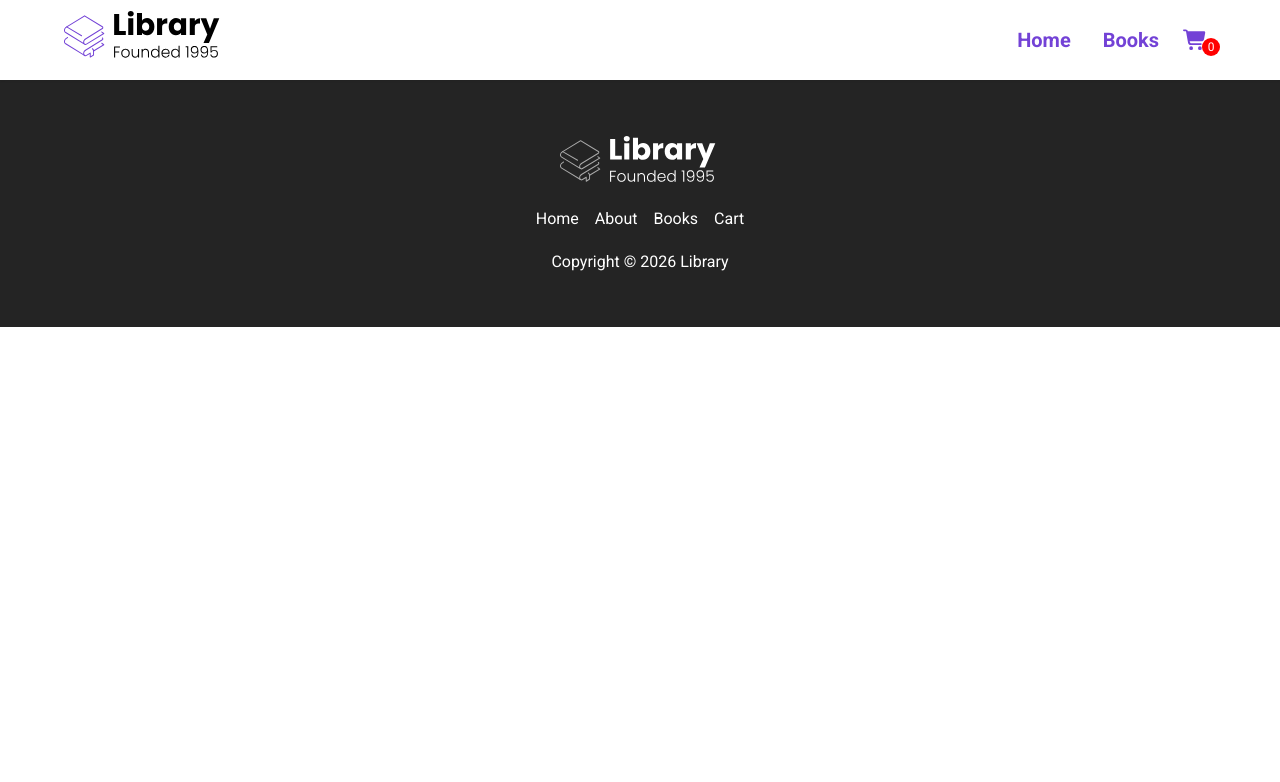
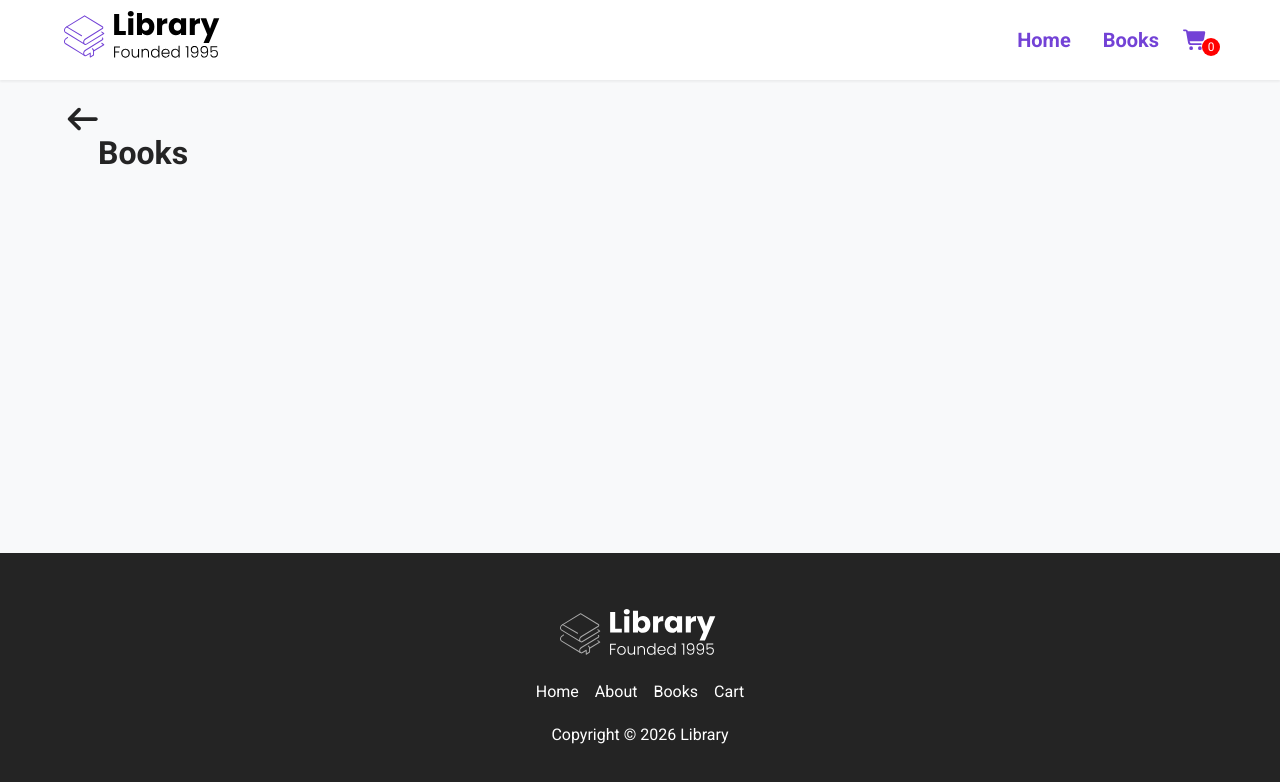
Before and after one commit to 23nrj1997-commits/react-library-tutorial, a React (Create React App) app: page /books/1 in a window 1280 px wide. Shown: the top 782 px of the page. Built offline with nearby package versions, Linux system fonts and the light colour scheme.

Commit message:
adding dynamic book routes

```diff
--- a/src/App.js
+++ b/src/App.js
@@ -1,5 +1,6 @@
 import './index.css';
 import Nav from './components/Nav';
+import BookInfo from './pages/BookInfo';
 import Home from './pages/Home';
 import Footer from './components/Footer';
 import { BrowserRouter as Router, Route, Routes } from 'react-router-dom';
@@ -14,6 +15,7 @@ function App() {
       <Routes>
         <Route path="/" element={<Home />} />
         <Route path="/books" element={<Books books={books} />} />
+        <Route path="/books/1" element={<BookInfo books={books} />} />
       </Routes>
       <Footer />
     </div>
--- a/src/components/Explore.jsx
+++ b/src/components/Explore.jsx
@@ -1,4 +1,5 @@
-import react from 'react';
+import React from 'react';
+import { Link } from 'react-router-dom';
 
 const Explore = () => {
   return (
@@ -8,11 +9,11 @@ const Explore = () => {
           <h2 className="section__title">
             Explore more <span className="purple">Books</span>
           </h2>
-          <a href="/books">
+          <Link to="/books">
             <button className="btn">
               Explore books
             </button>
-          </a>
+          </Link>
         </div>
       </div>
     </section>
--- a/src/components/Footer.jsx
+++ b/src/components/Footer.jsx
@@ -1,4 +1,5 @@
-import react from 'react';
+import React from 'react';
+import { Link } from 'react-router-dom';
 import Logo from '../assets/Library.svg';
 
 const Footer = () => {
@@ -6,24 +7,24 @@ const Footer = () => {
     <footer>
       <div className="container">
         <div className="row row__column">
-          <a href="/">
+          <Link to="/">
             <figure className="footer__logo">
               <img src={Logo} className="footer__logo-img" alt="logo" />
             </figure>
-          </a>
+          </Link>
           <div className="footer__list">
-            <a href="/" className="footer__link">
+            <Link to="/" className="footer__link">
               Home
-            </a>
+            </Link>
             <span className="footer__link no-cursor">
               About
             </span>
-            <a href="/books" className="footer__link">
+            <Link to="/books" className="footer__link">
               Books
-            </a>
-            <a href="/cart" className="footer__link">
+            </Link>
+            <Link to="/cart" className="footer__link">
               Cart
-            </a>
+            </Link>
           </div>
           <div className="footer__copyright">
             Copyright &copy; 2026 Library
--- a/src/components/Landing.jsx
+++ b/src/components/Landing.jsx
@@ -1,5 +1,6 @@
 import React from 'react';
 import undrawBooks from '../assets/Undraw_Books.svg';
+import { Link } from 'react-router-dom';
 
 const Landing = () => {
   return (
@@ -13,11 +14,11 @@ const Landing = () => {
             <h2>
               Find your dream book with <span className="purple">Library</span>
             </h2>
-            <a href="#features">
+            <Link to="#features">
               <button className="btn">
                 Browse Books
               </button>
-            </a>
+            </Link>
           </div>
           <figure className="header__image--wrapper">
             <img src={undrawBooks} alt="Library Hero" className="header__image" />
--- a/src/components/Nav.jsx
+++ b/src/components/Nav.jsx
@@ -1,7 +1,7 @@
 import React from 'react';
 import { FontAwesomeIcon } from '@fortawesome/react-fontawesome';
 import LibraryLogo from '../assets/Library.svg';
-
+import { Link } from 'react-router-dom';
 
 const Nav = () => {
   function openMenu() {
@@ -15,27 +15,27 @@ const Nav = () => {
   return (
     <nav>
       <div className="nav__container">
-        <a href="/">
+        <Link to="/">
           <img src={LibraryLogo} alt="Logo" className="nav__logo" />
-        </a>
+        </Link>
         <ul className="nav__links">
           <li className="nav__list">
-            <a href="/" className="nav__link">
+            <Link to="/" className="nav__link">
               Home
-            </a>
+            </Link>
           </li>
           <li className="nav__list">
-            <a href="/" className="nav__link">
+            <Link to="/books" className="nav__link">
               Books
-            </a>
+            </Link>
           </li>
           <button className="btn__menu" onClick={openMenu}>
             <FontAwesomeIcon icon="bars"/>
           </button>
           <li className="nav__icon">
-            <a href="/cart" className="nav__link">
+            <Link to="/cart" className="nav__link">
               <FontAwesomeIcon icon="shopping-cart" />
-            </a>
+            </Link>
             <span className="cart__length">0</span>
           </li>
         </ul>
@@ -45,19 +45,19 @@ const Nav = () => {
           </button>
           <ul className="menu__links">
             <li className="menu__list">
-              <a href="/" className="menu__link">
+              <Link to="/" className="menu__link">
                 Home
-              </a>
+              </Link>
             </li>
             <li className="menu__list">
-              <a href="/books" className="menu__link">
+              <Link to="/books" className="menu__link">
                 Books
-              </a>
+              </Link>
             </li>
             <li className="menu__list">
-              <a href="/cart" className="menu__link">
+              <Link to="/cart" className="menu__link">
                 Cart
-              </a>
+              </Link>
             </li>
           </ul>
         </div>
--- a/src/components/ui/Book.jsx
+++ b/src/components/ui/Book.jsx
@@ -1,18 +1,19 @@
 import React from "react";
 import { FontAwesomeIcon } from "@fortawesome/react-fontawesome";
+import { Link } from "react-router-dom";
 
 const Book = ({ book }) => {
   return (
     <div className="book">
-      <a href ="/">
+      <Link to="/books/1">
         <figure className="book__img--wrapper">
           <img src={book.url} alt={book.title} className="book__img" />
         </figure>
-      </a>
+      </Link>
       <div className="book__title">
-        <a href="/" claassName="book__title--link">
+        <Link to="/books/1" className="book__title--link">
           {book.title}
-        </a>
+        </Link>
       </div>
       <div className="book__ratings">
         {
--- a/src/index.css
+++ b/src/index.css
@@ -612,8 +612,11 @@ select {
 }
 
 .book__selected--title--top {
+  padding: 0 24px;
   margin-left: 10px;
   margin-bottom: 0;
+  display: flex;
+  align-items: center;
 }
 
 .book__summary {
--- a/src/index.js
+++ b/src/index.js
@@ -4,9 +4,9 @@ import './index.css';
 import App from './App';
 import reportWebVitals from './reportWebVitals';
 import { library } from '@fortawesome/fontawesome-svg-core';
-import { faBars, faShoppingCart, faTimes, faBolt, faBookOpen, faTags, faStar, faStarHalfAlt} from '@fortawesome/free-solid-svg-icons';
+import { faBars, faShoppingCart, faTimes, faBolt, faBookOpen, faTags, faStar, faStarHalfAlt, faArrowLeft } from '@fortawesome/free-solid-svg-icons';
 
-library.add(faBars, faShoppingCart, faTimes, faBolt, faBookOpen, faTags, faStar, faStarHalfAlt);
+library.add(faBars, faShoppingCart, faTimes, faBolt, faBookOpen, faTags, faStar, faStarHalfAlt, faArrowLeft);
 
 const root = ReactDOM.createRoot(document.getElementById('root'));
 root.render(
--- /dev/null
+++ b/src/pages/BookInfo.jsx
@@ -0,0 +1,28 @@
+import React from 'react';
+import { Link } from 'react-router-dom';
+import { FontAwesomeIcon } from '@fortawesome/react-fontawesome';
+
+const BookInfo = ({ books }) => {
+  return (
+    <div id="books__body">
+      <main id="books__main">
+        <div className="books__container">
+          <div className="row">
+            <div className="books__selected--top">
+              <Link to="/books" className="book__link">
+                <FontAwesomeIcon icon="arrow-left" />
+              </Link>
+              <Link to="/books" className="book__link">
+                <h2 className="book__selected--title--top">
+                  Books
+                </h2>
+              </Link>
+            </div>
+          </div>
+        </div>
+      </main>
+    </div>
+  );
+};
+
+export default BookInfo;
```
